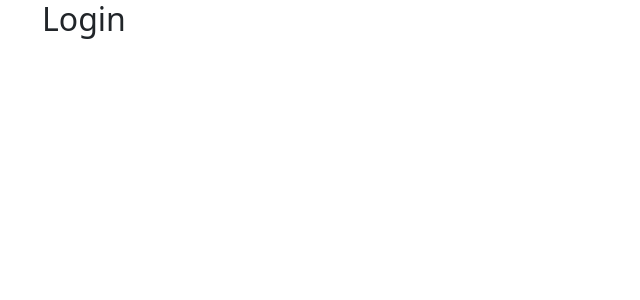
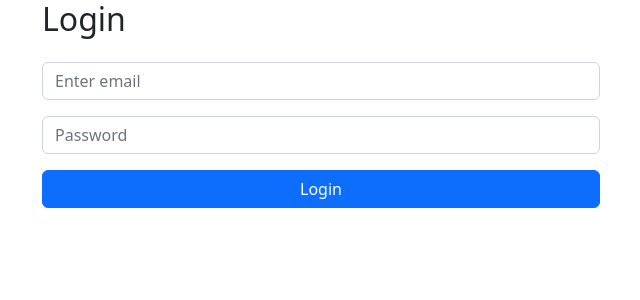
Before and after one commit to chaoocharles/mern-chat-app, a React (Vite) app in the folder client/: page /login in a window 1280 px wide. Shown: the top 300 px of the page, without its empty margins (40-680 px from the left). Built offline with nearby package versions, Linux system fonts and the light colour scheme.

Commit message:
login/register logic

```diff
--- a/client/src/context/AuthContext.jsx
+++ b/client/src/context/AuthContext.jsx
@@ -1,4 +1,5 @@
 import { createContext, useCallback, useState } from "react";
+import { baseUrl, postRequest } from "../utils/service";
 
 export const AuthContext = createContext();
 
@@ -9,19 +10,48 @@ export const AuthContextProvider = ({ children }) => {
     email: "",
     password: "",
   });
-
-  console.log("Auth State", user);
-  console.log("Register State", registerInfo);
+  const [loginInfo, setLoginInfo] = useState({
+    email: "",
+    password: "",
+  });
 
   const updateRegisterInfo = useCallback((info) => {
     setRegisterInfo(info);
   }, []);
 
-  const registerUser = () => {};
+  const updateLoginInfo = useCallback((info) => {
+    setLoginInfo(info);
+  }, []);
 
-  const loginUser = () => {};
+  const registerUser = useCallback(
+    async (e) => {
+      e.preventDefault();
 
-  const logoutUser = () => {};
+      const response = await postRequest(
+        `${baseUrl}/users/register`,
+        JSON.stringify(registerInfo)
+      );
+
+      console.log("Register response:", response);
+    },
+    [registerInfo]
+  );
+
+  const loginUser = useCallback(
+    async (e) => {
+      e.preventDefault();
+
+      const response = await postRequest(
+        `${baseUrl}/users/login`,
+        JSON.stringify(loginInfo)
+      );
+
+      console.log("Login response:", response);
+    },
+    [loginInfo]
+  );
+
+  const logoutUser = useCallback(() => {}, []);
 
   return (
     <AuthContext.Provider
@@ -32,6 +62,8 @@ export const AuthContextProvider = ({ children }) => {
         logoutUser,
         registerInfo,
         updateRegisterInfo,
+        loginInfo,
+        updateLoginInfo,
       }}
     >
       {children}
--- a/client/src/pages/Login.jsx
+++ b/client/src/pages/Login.jsx
@@ -1,5 +1,43 @@
+import { useContext } from "react";
+import { Button, Col, Form, Stack } from "react-bootstrap";
+import { AuthContext } from "../context/AuthContext";
+
 const Login = () => {
-  return <h2>Login</h2>;
+  const { loginInfo, updateLoginInfo, loginUser } = useContext(AuthContext);
+
+  return (
+    <>
+      <Form onSubmit={loginUser}>
+        <Col xs={6}>
+          <Stack gap={3}>
+            <h2>Login</h2>
+            <Form.Control
+              type="email"
+              placeholder="Enter email"
+              onChange={(e) =>
+                updateLoginInfo({ ...loginInfo, email: e.target.value })
+              }
+              value={loginInfo.email}
+            />
+            <Form.Control
+              type="password"
+              placeholder="Password"
+              onChange={(e) =>
+                updateLoginInfo({
+                  ...loginInfo,
+                  password: e.target.value,
+                })
+              }
+              value={loginInfo.password}
+            />
+            <Button variant="primary" type="submit">
+              Login
+            </Button>
+          </Stack>
+        </Col>
+      </Form>
+    </>
+  );
 };
 
 export default Login;
--- a/client/src/pages/Register.jsx
+++ b/client/src/pages/Register.jsx
@@ -3,11 +3,12 @@ import { Button, Col, Form, Stack } from "react-bootstrap";
 import { AuthContext } from "../context/AuthContext";
 
 const Register = () => {
-  const { registerInfo, updateRegisterInfo } = useContext(AuthContext);
+  const { registerInfo, updateRegisterInfo, registerUser } =
+    useContext(AuthContext);
 
   return (
     <>
-      <Form>
+      <Form onSubmit={registerUser}>
         <Col xs={6}>
           <Stack gap={3}>
             <h2>Register</h2>
@@ -17,6 +18,7 @@ const Register = () => {
               onChange={(e) =>
                 updateRegisterInfo({ ...registerInfo, name: e.target.value })
               }
+              value={registerInfo.name}
             />
             <Form.Control
               type="email"
@@ -24,6 +26,7 @@ const Register = () => {
               onChange={(e) =>
                 updateRegisterInfo({ ...registerInfo, email: e.target.value })
               }
+              value={registerInfo.email}
             />
             <Form.Control
               type="password"
@@ -34,6 +37,7 @@ const Register = () => {
                   password: e.target.value,
                 })
               }
+              value={registerInfo.password}
             />
             <Button variant="primary" type="submit">
               Register
--- /dev/null
+++ b/client/src/utils/service.js
@@ -0,0 +1,22 @@
+export const baseUrl = "http://localhost:5000/api";
+
+export const postRequest = async (url, body) => {
+  console.log("body", body);
+
+  const response = await fetch(url, {
+    method: "POST",
+    headers: {
+      "Content-Type": "application/json",
+    },
+    body,
+  });
+  console.log("response", response);
+
+  const data = await response.json();
+
+  if (!response.ok) {
+    return { Error: true, Status: response.status, data };
+  }
+
+  return data;
+};
```
Also changed, not shown: 2 other files (tests, documents, lock files or other folders).
